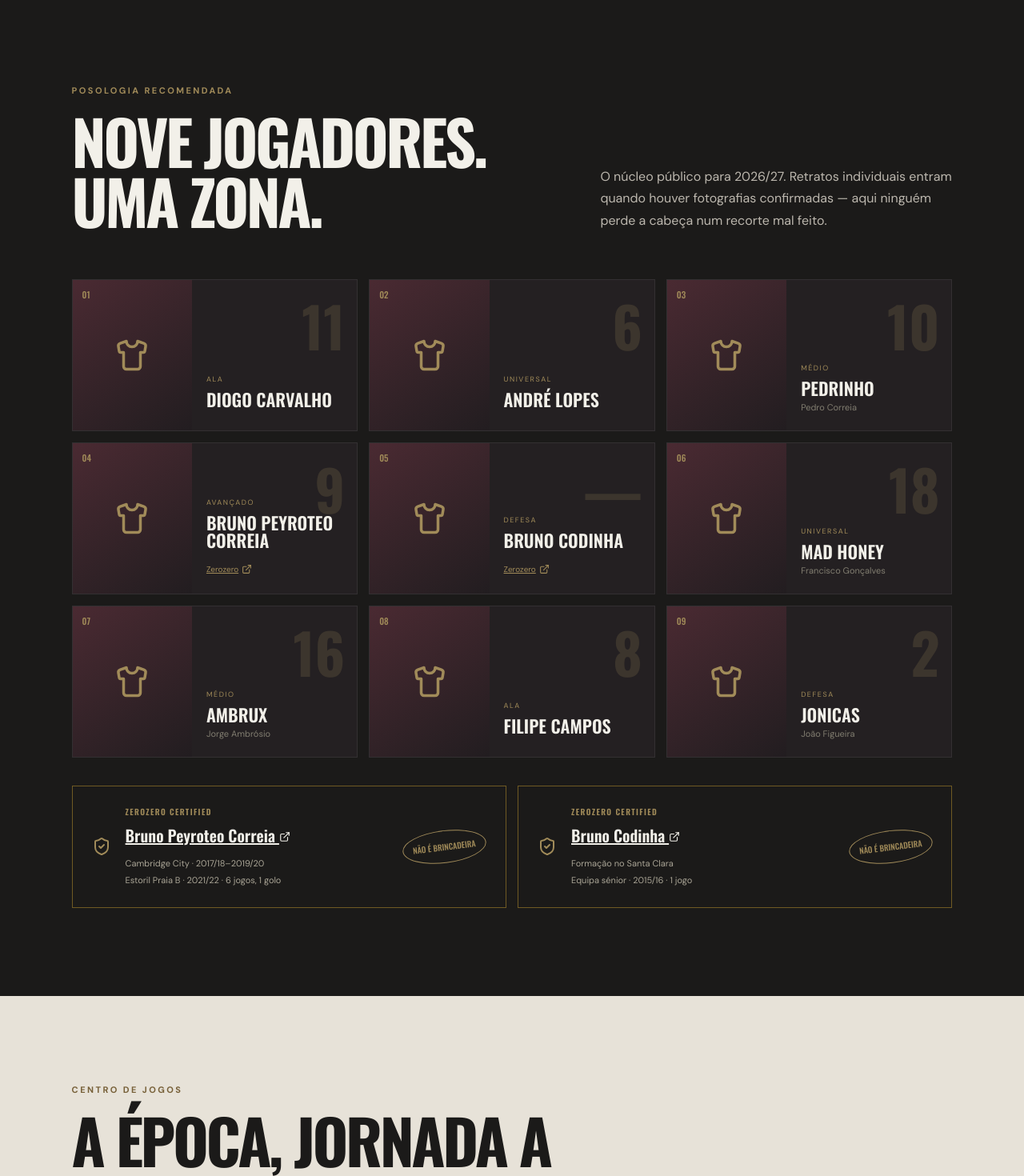
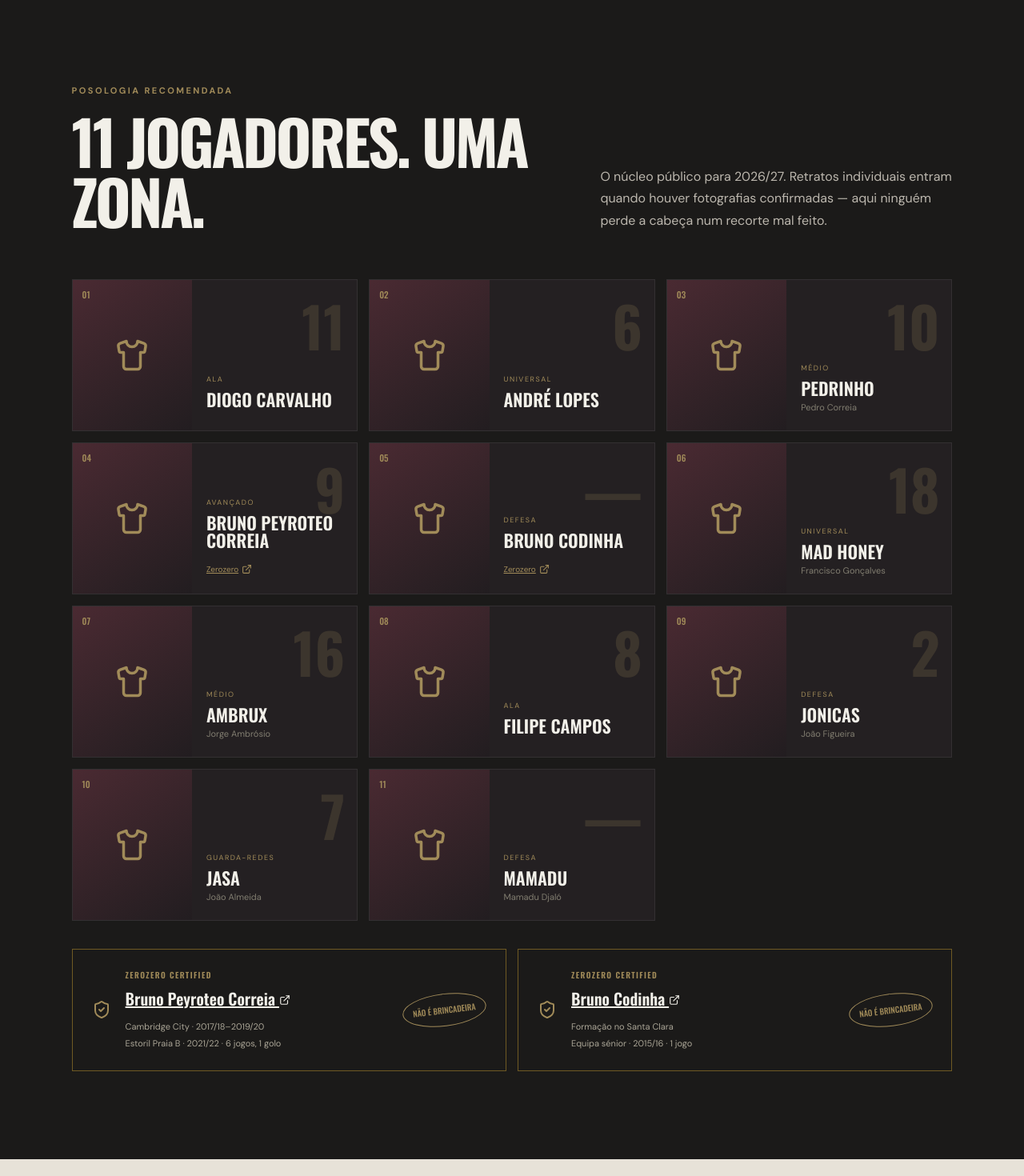
Before and after one commit to diogocarvalho88/curti-zona-fc, a React (Vite) app: page / in a window 1280 px wide. Shown: the part 3280-4750 px from the top of the page at 80% size. Built offline with nearby package versions, Linux system fonts and the light colour scheme.

Commit message:
plantel: acrescentar Jasa e Mamadu da ficha da jornada 1

```diff
--- a/src/App.tsx
+++ b/src/App.tsx
@@ -104,7 +104,7 @@ function App() {
       </section>
 
       <section className="section dark-section" id="plantel">
-        <SectionHead eyebrow="POSOLOGIA RECOMENDADA" title="Nove jogadores. Uma zona." copy="O núcleo público para 2026/27. Retratos individuais entram quando houver fotografias confirmadas — aqui ninguém perde a cabeça num recorte mal feito." />
+        <SectionHead eyebrow="POSOLOGIA RECOMENDADA" title={`${players.length} jogadores. Uma zona.`} copy="O núcleo público para 2026/27. Retratos individuais entram quando houver fotografias confirmadas — aqui ninguém perde a cabeça num recorte mal feito." />
         <div className="squad-grid">{players.map((player, i) => <article className="player-card" key={player.id}>
           <div className="player-photo-placeholder"><span>{String(i + 1).padStart(2, '0')}</span><Shirt size={42}/></div>
           <div className="player-number">{player.number === null ? '—' : player.number}</div>
--- a/src/data/players.json
+++ b/src/data/players.json
@@ -7,5 +7,7 @@
   {"id":"francis","name":"Francisco Gonçalves","nickname":"Mad Honey","number":18,"position":"Universal"},
   {"id":"jorge","name":"Jorge Ambrósio","nickname":"Ambrux","number":16,"position":"Médio"},
   {"id":"filipe","name":"Filipe Campos","number":8,"position":"Ala"},
-  {"id":"jonicas","name":"João Figueira","nickname":"Jonicas","number":2,"position":"Defesa"}
+  {"id":"jonicas","name":"João Figueira","nickname":"Jonicas","number":2,"position":"Defesa"},
+  {"id":"mygol-39902","name":"João Almeida","nickname":"Jasa","number":7,"position":"Guarda-redes"},
+  {"id":"mygol-39112","name":"Mamadu Djaló","nickname":"Mamadu","number":null,"position":"Defesa"}
 ]
```
